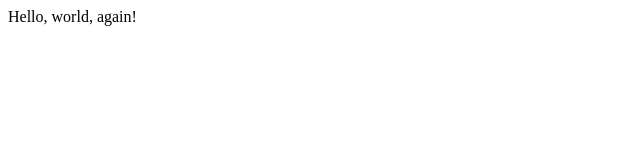
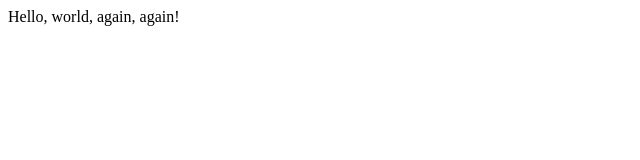
Before and after one commit to mammerla/mammerla.github.io, a plain HTML site: page index.html in a window 1280 px wide. Shown: the full height of the page, 0-640 px from the left. Drawn offline with Linux system fonts and the light colour scheme.

Commit message:
Update index.html

```diff
--- a/index.html
+++ b/index.html
@@ -1,7 +1,7 @@
 <html>
 
 <body>
-	Hello, world, again!
+	Hello, world, again, again!
 </body>
 
 </html>
```
